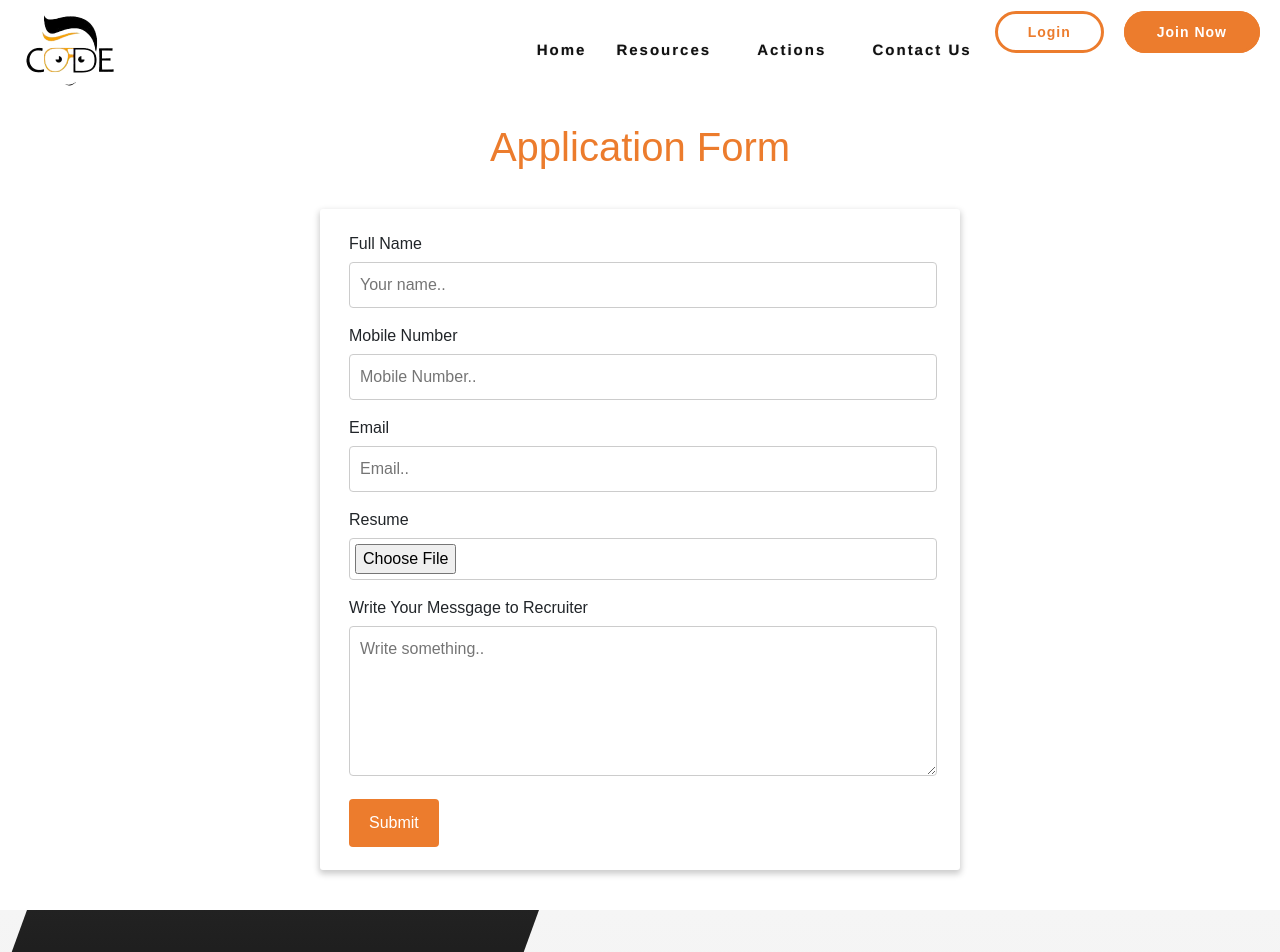
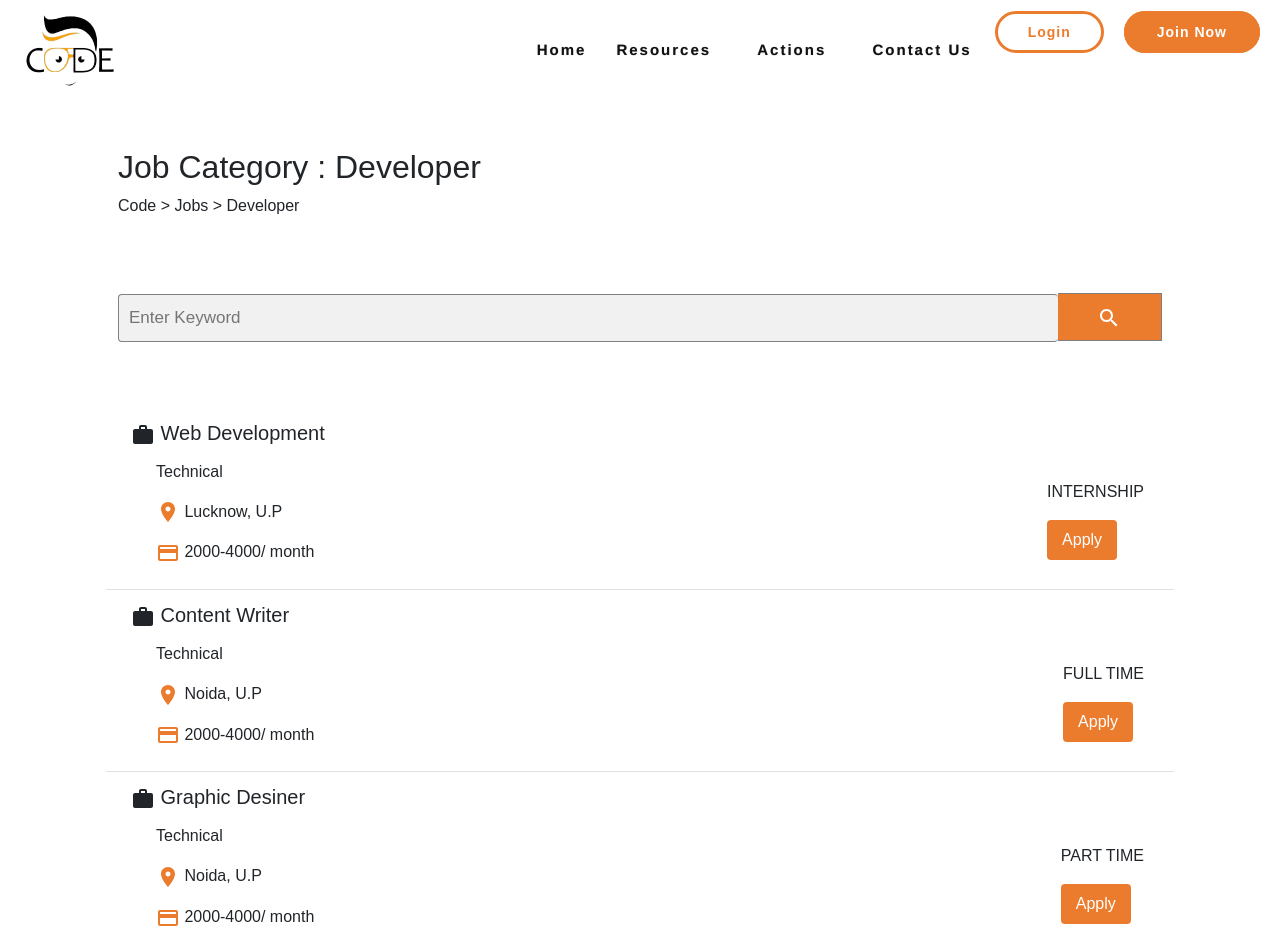
Before and after one commit to singhsharad529/application-form, a React (Create React App) app: page / in a window 1280 px wide. Shown: the top 952 px of the page. Built offline with nearby package versions, Linux system fonts and the light colour scheme; grey boxes are pictures that could not be loaded.

Commit message:
job portal add

```diff
--- a/src/App.js
+++ b/src/App.js
@@ -7,6 +7,7 @@ import './App.css';
 import {Nav} from "./components/Nav";
 import {Footer} from "./components/Footer";
 import {Application} from "./components/Application";
+import {Jobs} from "./components/jobs";
 
 
 function App() {
@@ -14,7 +15,8 @@ function App() {
     <div className="App">
       <div>
       <Nav/>
-      <Application/>
+      {/* <Application/> */}
+      <Jobs/>
       <Footer/>
       </div>
 
--- /dev/null
+++ b/src/components/jobs.js
@@ -0,0 +1,97 @@
+import React from 'react'
+import '../styles/jobs.css'
+import WorkIcon from '@material-ui/icons/Work';
+import {Button} from "reactstrap";
+import LocationOnIcon from '@material-ui/icons/LocationOn';
+import PaymentIcon from '@material-ui/icons/Payment';
+import SearchIcon from '@material-ui/icons/Search';
+
+export const Jobs = () => {
+    return (
+        <div className="container p-5">
+            <div>
+                <div>
+                    <h2>Job Category : Developer</h2>
+                </div>
+                <div>
+                    <p>Code > Jobs > Developer</p>
+                </div>
+
+            </div>
+
+            <div className="searchParent">
+                <div>
+                    <form class="example" action="">
+                    <input type="text" placeholder="Enter Keyword" />
+                    <button  type="submit"><SearchIcon/></button>
+                    </form>
+
+                </div>
+            </div>
+
+            <div className="tableParent">
+                <table class="table tableStart">
+                    <tbody>
+                        <tr className="tableRow">
+                            <td className="row">
+                                <div>
+                                    <div className="post">
+                                        <h5> <WorkIcon/> Web Development</h5>
+                                    </div>
+                                    <div className="subHeading">
+                                    <p>Technical</p>
+                                    <p><LocationOnIcon style={{color:'#ec7c2d'}}/> Lucknow, U.P</p>
+                                    <p><PaymentIcon style={{color:'#ec7c2d'}}/> 2000-4000/ month</p>
+                                    </div>
+                                    <div className="apply">
+                                        <p>INTERNSHIP</p>
+                                        <button className="  applyButton">Apply</button>
+                                    </div>
+                                </div>
+                            </td>
+                        </tr>
+                        <tr className="tableRow">
+                            <td className="row">
+                                <div>
+                                    <div className="post">
+                                        <h5> <WorkIcon/> Content Writer</h5>
+                                    </div>
+                                    <div className="subHeading">
+                                    <p>Technical</p>
+                                    <p><LocationOnIcon style={{color:'#ec7c2d'}}/> Noida, U.P</p>
+                                    <p><PaymentIcon style={{color:'#ec7c2d'}}/> 2000-4000/ month</p>
+                                    </div>
+                                    <div className="apply">
+                                        <p>FULL TIME</p>
+                                        <button className="  applyButton">Apply</button>
+                                    </div>
+                                </div>
+                            </td>
+                        </tr>
+                        <tr className="tableRow">
+                            <td className="row">
+                                <div>
+                                    <div className="post">
+                                        <h5> <WorkIcon/> Graphic Desiner</h5>
+                                    </div>
+                                    <div className="subHeading">
+                                    <p>Technical</p>
+                                    <p><LocationOnIcon style={{color:'#ec7c2d'}}/> Noida, U.P</p>
+                                    <p><PaymentIcon style={{color:'#ec7c2d'}}/> 2000-4000/ month</p>
+                                    </div>
+                                    <div className="apply">
+                                        <p>PART TIME</p>
+                                        <button className="  applyButton">Apply</button>
+                                    </div>
+                                </div>
+                            </td>
+                        </tr>
+
+
+                    </tbody>
+                </table>
+            </div>
+
+        </div>
+    )
+}
--- /dev/null
+++ b/src/styles/jobs.css
@@ -0,0 +1,102 @@
+.searchParent{
+    margin-top: 70px;
+}
+
+
+
+ .subHeading{
+     display: inline-block;
+     padding-left: 30px;
+ }
+
+
+.tableParent{
+    margin-top: 50px;
+}
+
+.post{
+    padding: 5px;
+}
+
+.apply{
+    padding-top: 20px;
+    padding-right: 10px;
+    float: right;
+
+}
+
+.applyButton{
+   background-color: #ec7c2d;
+   color: white;
+   padding: 8px 15px;
+   border: none;
+   border-radius: 4px;
+   cursor: pointer;
+}
+form{
+    margin:auto;
+}
+
+
+form.example input[type=text] {
+    padding: 10px;
+    font-size: 17px;
+    border: 1px solid grey;
+    border-right: none;
+    float: left;
+    width: 90%;
+    background: #f1f1f1;
+  }
+
+  form.example button {
+    float: left;
+    width: 10%;
+    padding: 10px;
+    background: #ec7c2d;
+    color: white;
+    font-size: 17px;
+    margin-top: 5px;
+    border: 1px solid grey;
+    border-left: none;
+    cursor: pointer;
+  }
+
+
+
+  form.example::after {
+    content: "";
+    clear: both;
+    display: table;
+  }
+
+.tableStart{
+    width: 100%;
+}
+
+.tableRow:hover{
+    border-top: #ec7c2d;
+    border-bottom: #ec7c2d;
+    background-color: rgba(130,36,227,0.05);;
+
+}
+
+
+
+@media screen and (max-width: 930px){
+
+    form.example input[type=text] {
+
+        width: 80%;
+
+      }
+
+      form.example button {
+
+        width: 20%;
+
+      }
+
+
+
+
+  }
```
Also changed, not shown: package.json (+6 -3 lines), 1 other file (tests, documents, lock files or other folders).
